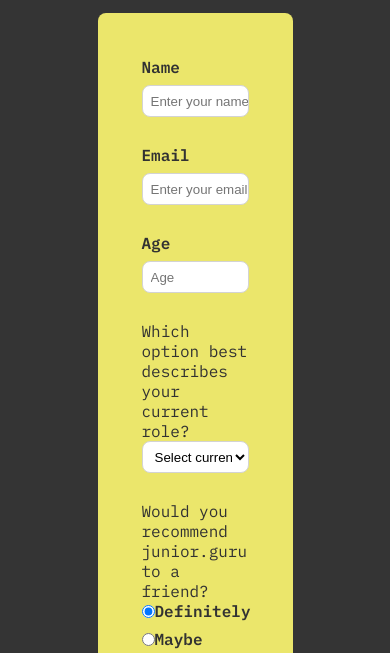
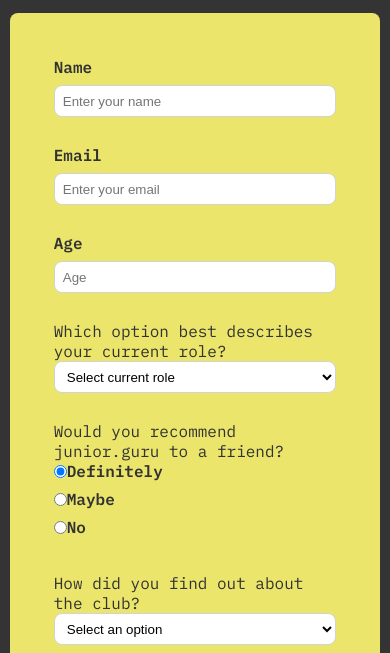
Before and after one commit to milojezek/jfc-survey-form, a plain HTML site: page index.html in a window 390 px wide. Shown: the part 191-844 px from the top of the page. Drawn offline with Linux system fonts and the light colour scheme.

Commit message:
Set responsivity for form

```diff
--- a/style.css
+++ b/style.css
@@ -103,3 +103,22 @@ a {
     border-radius: var(--rounded-corner);
 
 }
+
+
+@media screen and (max-width: 1100px) {
+    form {
+        width: 65%;
+    }
+}
+
+@media screen and (max-width: 850px) {
+    form {
+        width: 80%;
+    }
+}
+
+@media screen and (max-width: 680px) {
+    form {
+        width: 95%;
+    }
+}
```
